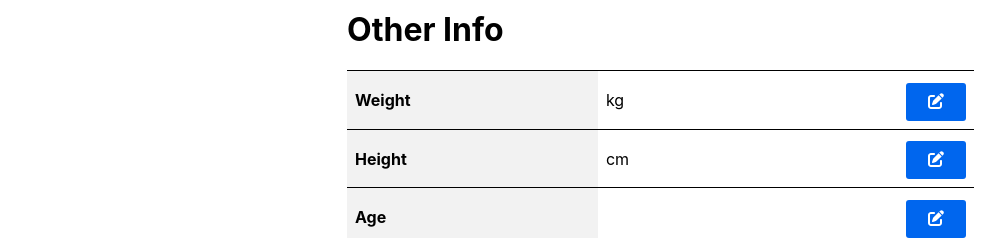
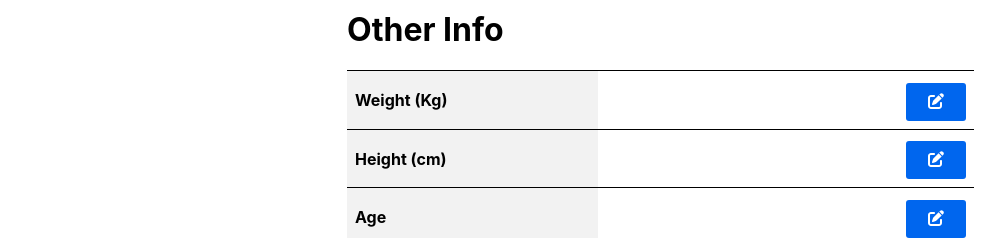
Before and after one commit to PS-G12/PS.G12, a React (Create React App) app in the folder client/: page /profilePrueba in a window 1280 px wide. Shown: the part 481-719 px from the top of the page, without its empty margins (37-1042 px from the left). Built offline with nearby package versions, Linux system fonts and the light colour scheme; a web font is replaced by a local one.

Commit message:
arreglos perfil

```diff
--- a/client/src/pages/profilePrueba/profilePrueba.js
+++ b/client/src/pages/profilePrueba/profilePrueba.js
@@ -519,7 +519,7 @@ const ProfilePrueba = () => {
         };
 
         return (
-<tr>
+            <tr>
                 <th>{title}</th>
                 <td>
                     {editMode ? (
@@ -601,8 +601,8 @@ const ProfilePrueba = () => {
                             <div className="table-container-profile">
                                 <table>
                                     <tbody>
-                                        <TableRow title="Weight" value={formData.userData.weight === null ? "XX" : formData.userData.weight + " kg"} />
-                                        <TableRow title="Height" value={formData.userData.height === null ? "XX" : formData.userData.height + " cm"} />
+                                        <TableRow title="Weight (Kg)" value={formData.userData.weight === null ? "XX" : formData.userData.weight} />
+                                        <TableRow title="Height (cm)" value={formData.userData.height === null ? "XX" : formData.userData.height} />
                                         <TableRow title="Age" value={formData.userData.age === null ? "XX" : formData.userData.age} />
                                         <TableRow title="Kcals Goal" value={formData.userData.kcalGoal === null ? "xxxx" : formData.userData.kcalGoal} />
                                         <TableRow
```
Also changed, not shown: 2 other files (tests, documents, lock files or other folders).
